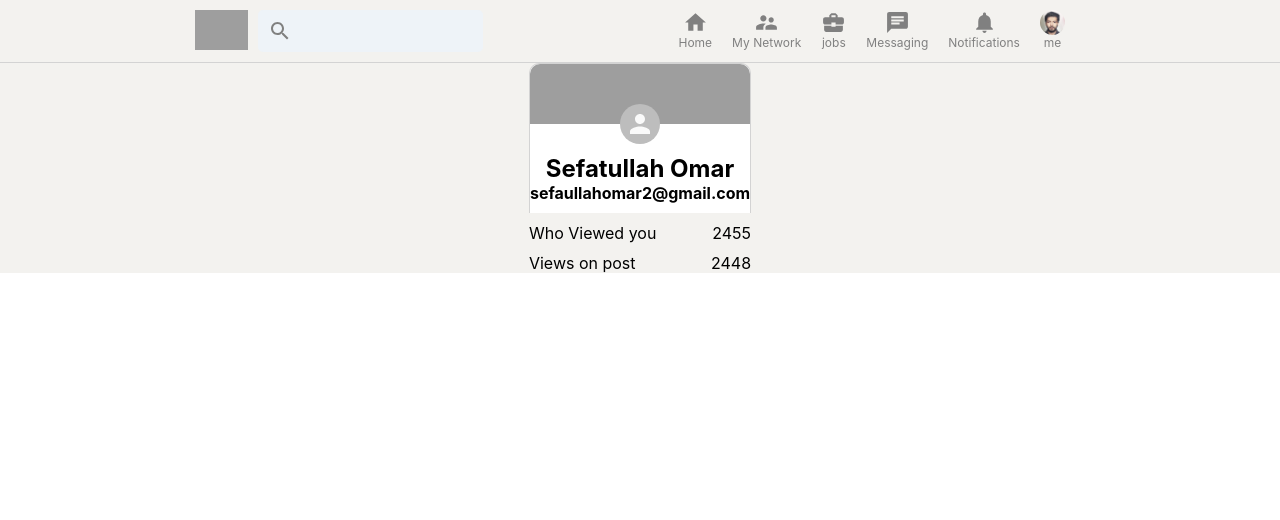
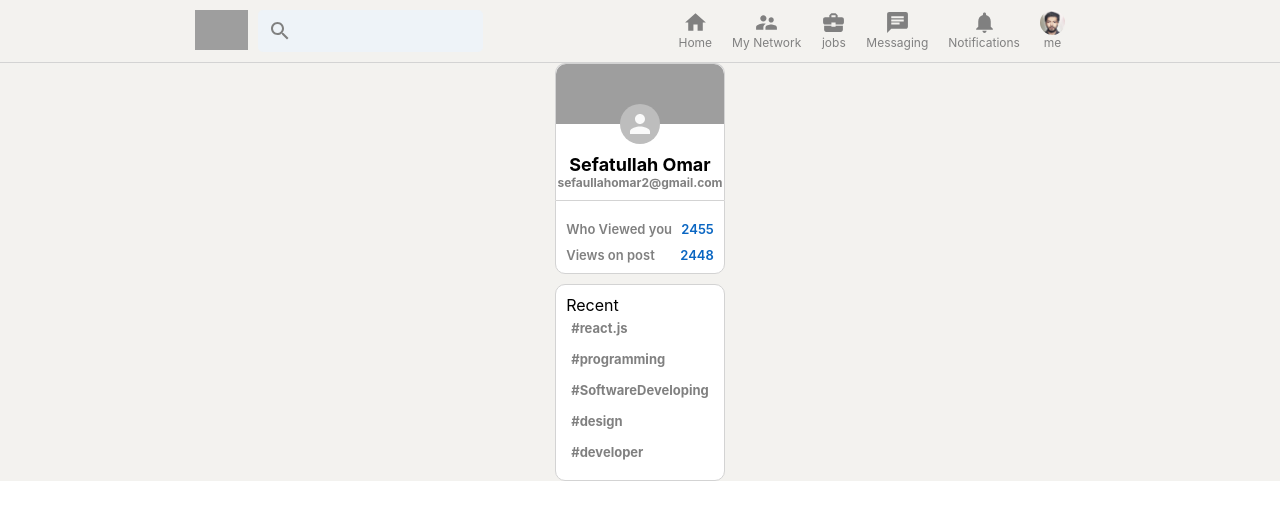
Before and after one commit to osefatul/Linkedin-React-clone, a React (Create React App) app: page / in a window 1280 px wide. Shown: the top 520 px of the page. Built offline with nearby package versions, Linux system fonts and the light colour scheme; grey boxes are pictures that could not be loaded.

Commit message:
side_bar stats and bottom

```diff
--- a/src/Sidebar.css
+++ b/src/Sidebar.css
@@ -29,9 +29,26 @@
   width: 100%;
   height: 60px;border-top-left-radius: 10px;
   border-top-right-radius: 10px;
-  object-fit: cover;
+  object-fit:cover
 }
 
+.sidebar_top > h4{
+color: gray;
+font-size: 12px;
+}
+
+.sidebar_top >h2{
+  font-size: 18px;
+}
+
+.sidebar_stats{
+  padding: 10px;
+  margin-bottom: 10px;
+  border: 1px solid lightgray;
+  background-color: white;
+  border-bottom-left-radius: 10px;
+  border-bottom-right-radius: 10px;
+}
 
 
 
@@ -41,3 +58,34 @@
   justify-content: space-between;
 
 }
+
+
+.sidebar__stat >p {
+  color: gray;
+  font-size: 13px;
+  font-weight: 600;
+}
+
+.sidebar_statNumber{
+  font-weight: bold;
+  color: #0a66c2 !important;
+}
+
+.sidebar_bottom {
+  text-align: left;
+  padding: 10px;
+  border: 1px solid lightgray;
+  background-color: white;
+  margin-top: 10px;
+  border-radius: 10px;
+}
+
+.sidebar_recentItem{
+  display: flex;
+  font-size: 13px;
+  color: gray;
+  font-weight: bolder;
+  cursor: pointer;
+  margin-bottom: 5px;
+  padding: 5px;
+}
--- a/src/Sidebar.js
+++ b/src/Sidebar.js
@@ -3,6 +3,14 @@
 import "./Sidebar.css";
 
 function Sidebar() {
+  const recentItem = (topic) => {
+    return (
+      <div className="sidebar_recentItem">
+        <span className="siebar_hash">#</span>
+        <p>{topic}</p>
+      </div>
+    );
+  };
   return (
     <div className="sidebar">
       <div className="sidebar_top">
@@ -26,7 +34,14 @@
         </div>
       </div>
 
-      <div className="sidebar_bottom"></div>
+      <div className="sidebar_bottom">
+        <p>Recent</p>
+        {recentItem("react.js")}
+        {recentItem("programming")}
+        {recentItem("SoftwareDeveloping")}
+        {recentItem("design")}
+        {recentItem("developer")}
+      </div>
     </div>
   );
 }
```
